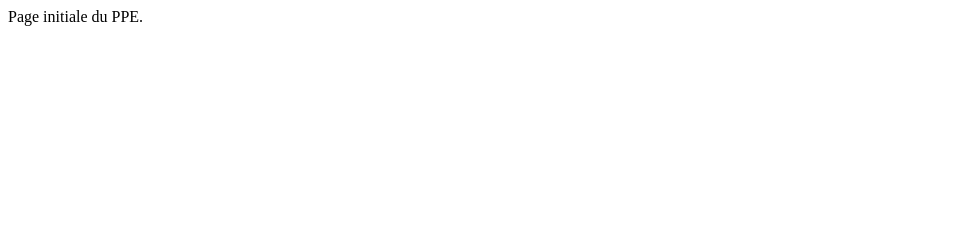
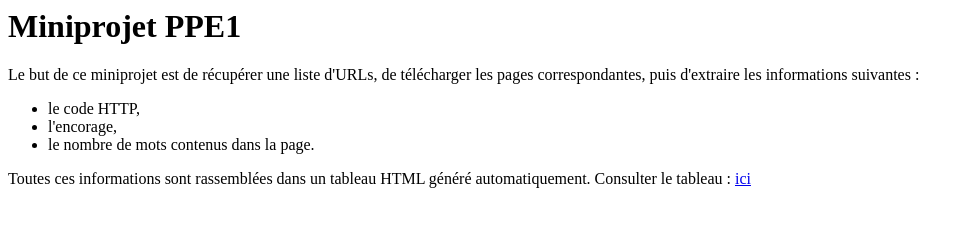
Before and after one commit to catastronout/PPE1-2025, a plain HTML site: page index.html in a window 1280 px wide. Shown: the whole page, without its empty margins (0-974 px from the left). Drawn offline with Linux system fonts and the light colour scheme.

Commit message:
personnalisation de 'index.html'

```diff
--- a/index.html
+++ b/index.html
@@ -1,12 +1,25 @@
 <html>
 
-<head>
-<meta charset="UTF-8" />
-<title>PPE1</title>
-</head>
+    <head>
+        <meta charset="UTF-8" />
+        <title>Miniprojet PPE1</title>
+    </head>
 
-<body>
-<p>Page initiale du PPE.</p>
-</body>
+    <body>
+        <h1>Miniprojet PPE1</h1>
+        <p>Le but de ce miniprojet est de récupérer une liste d'URLs, de télécharger les pages correspondantes, puis d'extraire les informations suivantes :</p>
+
+        <ul>
+            <li>le code HTTP,</li>
+            <li>l'encorage,</li>
+            <li>le nombre de mots contenus dans la page.</li>
+        </ul>
+
+        <p>Toutes ces informations sont rassemblées dans un tableau HTML généré automatiquement.
+
+        Consulter le tableau : <a href="tableaux/tableau-fr.html"> ici</a>
+
+        </p>
+    </body>
 
 </html>
```
